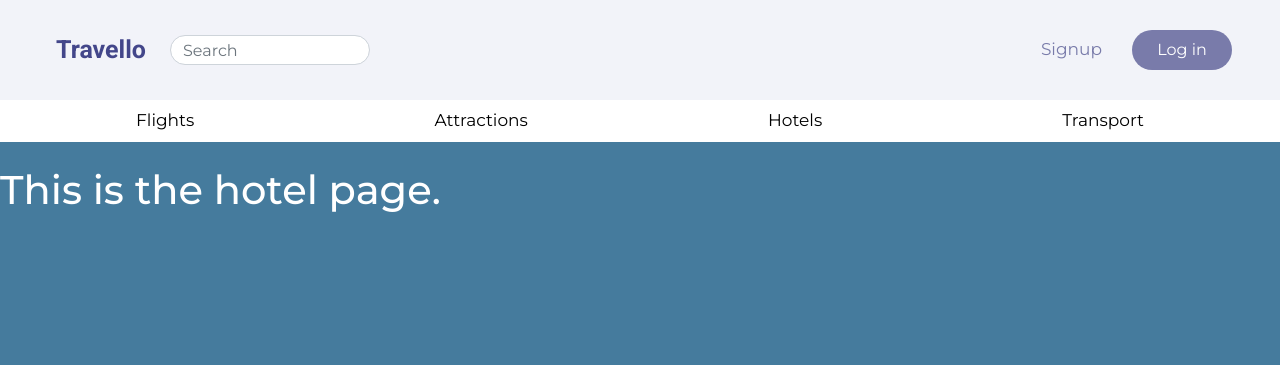
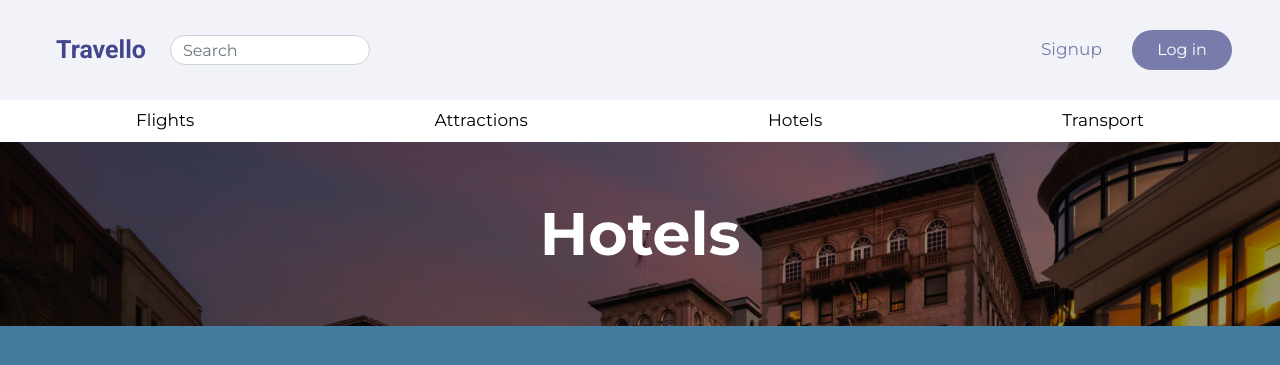
Before and after one commit to replicawj/CZ2006-Software-Eng, a Flask app: page /hotels in a window 1280 px wide. Shown: the top 365 px of the page. Run offline with Flask 2, Linux system fonts and the light colour scheme; parts of the project's set-up code (start-up, migrations or seed data) failed here and were passed over; some libraries are stand-ins or nearby versions.

Commit message:
hotels title

```diff
--- /dev/null
+++ b/static/css/hotels.css
@@ -0,0 +1,13 @@
+.hotelImageWrapper {
+  position: relative;
+  text-align: center;
+}
+
+.hotelTitle {
+  position: absolute;
+  top: 50%;
+  left: 50%;
+  transform: translate(-50%, -50%);
+  font-size: 60px;
+  font-weight: 700;
+}
--- a/static/css/template.css
+++ b/static/css/template.css
@@ -1,38 +1,35 @@
 @import url("https://fonts.googleapis.com/css2?family=Montserrat:wght@100;200;300;400;500;600;700;800;900&display=swap");
-@import url('https://fonts.googleapis.com/css2?family=Roboto:ital,wght@0,100;0,300;0,400;0,500;0,700;0,900;1,100;1,300;1,400;1,500;1,700;1,900&display=swap');
+@import url("https://fonts.googleapis.com/css2?family=Roboto:ital,wght@0,100;0,300;0,400;0,500;0,700;0,900;1,100;1,300;1,400;1,500;1,700;1,900&display=swap");
 body {
   background-color: #457b9d;
   color: white;
-    font-family : 'Montserrat';
+  font-family: "Montserrat";
 }
-h5{
-    color: #43468A;
-    font-family: 'Roboto';
-    font-size:25px;
+h5 {
+  color: #43468a;
+  font-family: "Roboto";
+  font-size: 25px;
   font-weight: 600;
-
-
 }
-.topHeader{
-    display:flex;
+.topHeader {
+  display: flex;
   flex-direction: row;
   align-items: center;
   height: 100px;
   background: #f2f3f9;
-    color: #43468A;
+  color: #43468a;
 }
 
-.topHeader .logo{
-    font-family:'Roboto';
-    color:#43468A;
+.topHeader .logo {
+  font-family: "Roboto";
+  color: #43468a;
   font-size: 25px;
   font-weight: 600;
 }
-.topHeader .signup{
-
+.topHeader .signup {
   margin-right: 30px;
   font-size: 17px;
-    color:#797baa;
+  color: #797baa;
 }
 button {
   /* background-color: #797baa;
@@ -54,13 +51,13 @@ button {
   border-radius: 100px;
 }
 
-.navbar{
+.navbar {
   display: flex;
   justify-content: space-around;
   flex-direction: row;
   background-color: white;
 }
-.navbar .navItem{
+.navbar .navItem {
   font-size: 17px;
   color: black;
 }
@@ -69,3 +66,7 @@ button {
   width: 200px;
   height: 30px;
 }
+
+.hotelsImage {
+  margin-top: 20px;
+}
--- a/templates/hotels.html
+++ b/templates/hotels.html
@@ -3,13 +3,19 @@
 <head>
   <meta charset="utf-8">
   <title>Hotels</title>
+  <link rel="stylesheet" href="{{ url_for('static',filename='css/hotels.css')}}">
 </head>
 
 <body>
     {% extends "template.html" %}
     {% block content %}
-    <br>
-    <h1>This is the hotel page. </h1>
+
+    <div class = "hotelImageWrapper">
+      <img src="{{ url_for('static',filename='assets/img/hotels.png')}}" width = 100%/>
+      <div class = "hotelTitle">Hotels</div>
+    </div>
+
+
 
 
     {% endblock %}
```
Also changed, not shown: static/assets/img/hotels.png (added). Lines whose indentation alone changed are shown as unchanged.
